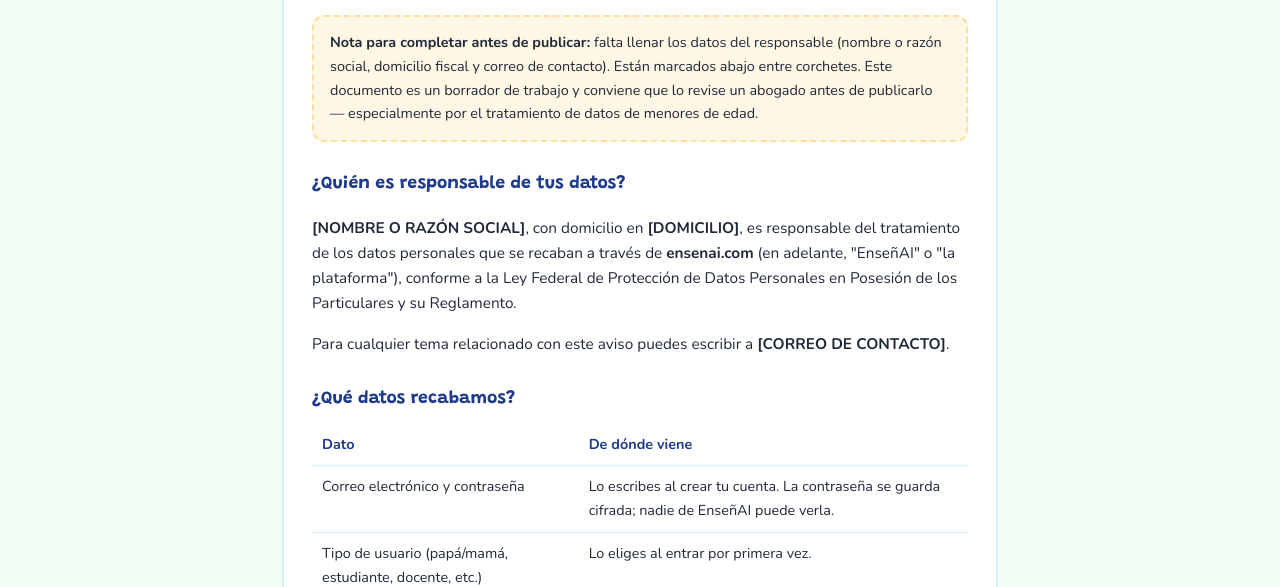
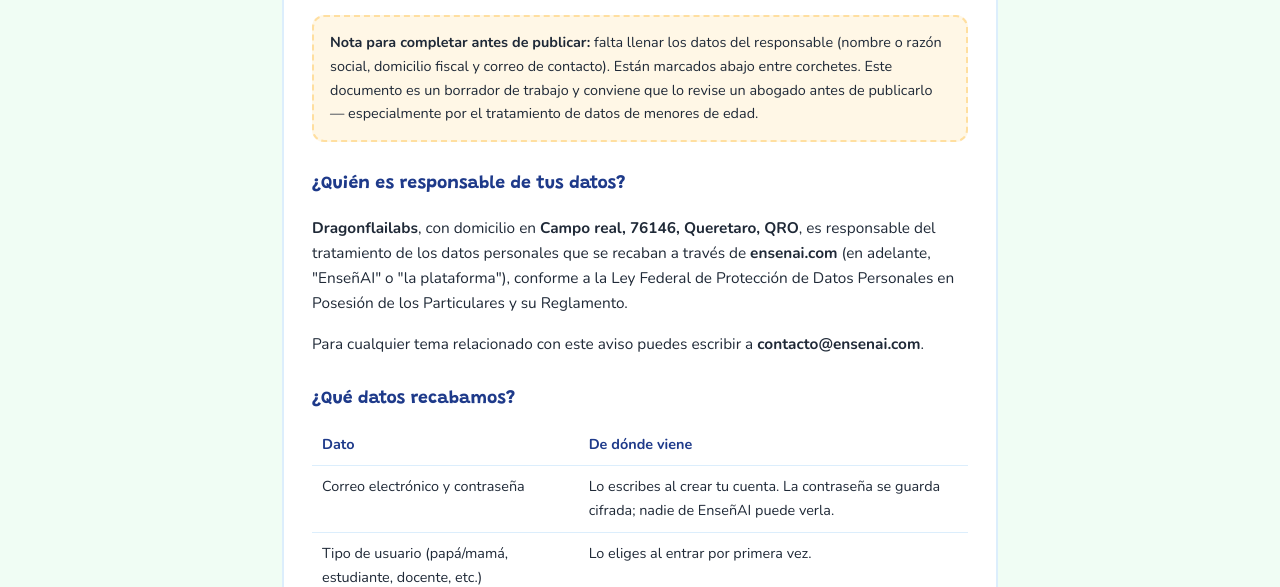
Before and after one commit to claulizah/Ensenai, a plain HTML site: page privacidad.html in a window 1280 px wide. Shown: the part 218-805 px from the top of the page. Drawn offline with nearby package versions, Linux system fonts and the light colour scheme.

Commit message:
Update responsible party and contact email in privacidad.html

```diff
--- a/privacidad.html
+++ b/privacidad.html
@@ -47,9 +47,9 @@
 
     <h2>¿Quién es responsable de tus datos?</h2>
     <p>
-      <strong>[NOMBRE O RAZÓN SOCIAL]</strong>, con domicilio en <strong>[DOMICILIO]</strong>, es responsable del tratamiento de los datos personales que se recaban a través de <strong>ensenai.com</strong> (en adelante, "EnseñAI" o "la plataforma"), conforme a la Ley Federal de Protección de Datos Personales en Posesión de los Particulares y su Reglamento.
+      <strong>Dragonflailabs</strong>, con domicilio en <strong>Campo real, 76146, Queretaro, QRO</strong>, es responsable del tratamiento de los datos personales que se recaban a través de <strong>ensenai.com</strong> (en adelante, "EnseñAI" o "la plataforma"), conforme a la Ley Federal de Protección de Datos Personales en Posesión de los Particulares y su Reglamento.
     </p>
-    <p>Para cualquier tema relacionado con este aviso puedes escribir a <strong>[CORREO DE CONTACTO]</strong>.</p>
+    <p>Para cualquier tema relacionado con este aviso puedes escribir a <strong>contacto@ensenai.com</strong>.</p>
 
     <h2>¿Qué datos recabamos?</h2>
     <table>
```
